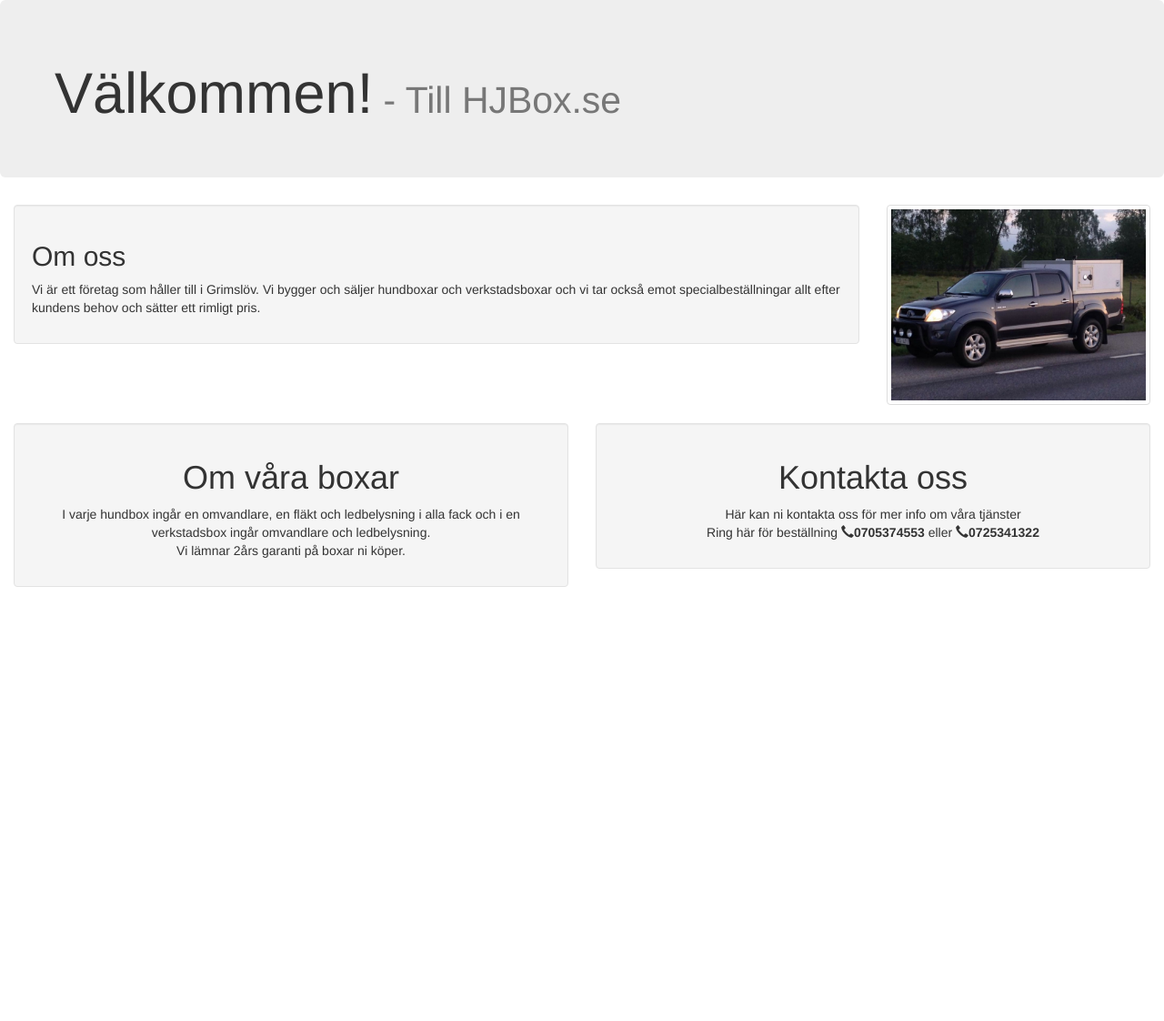
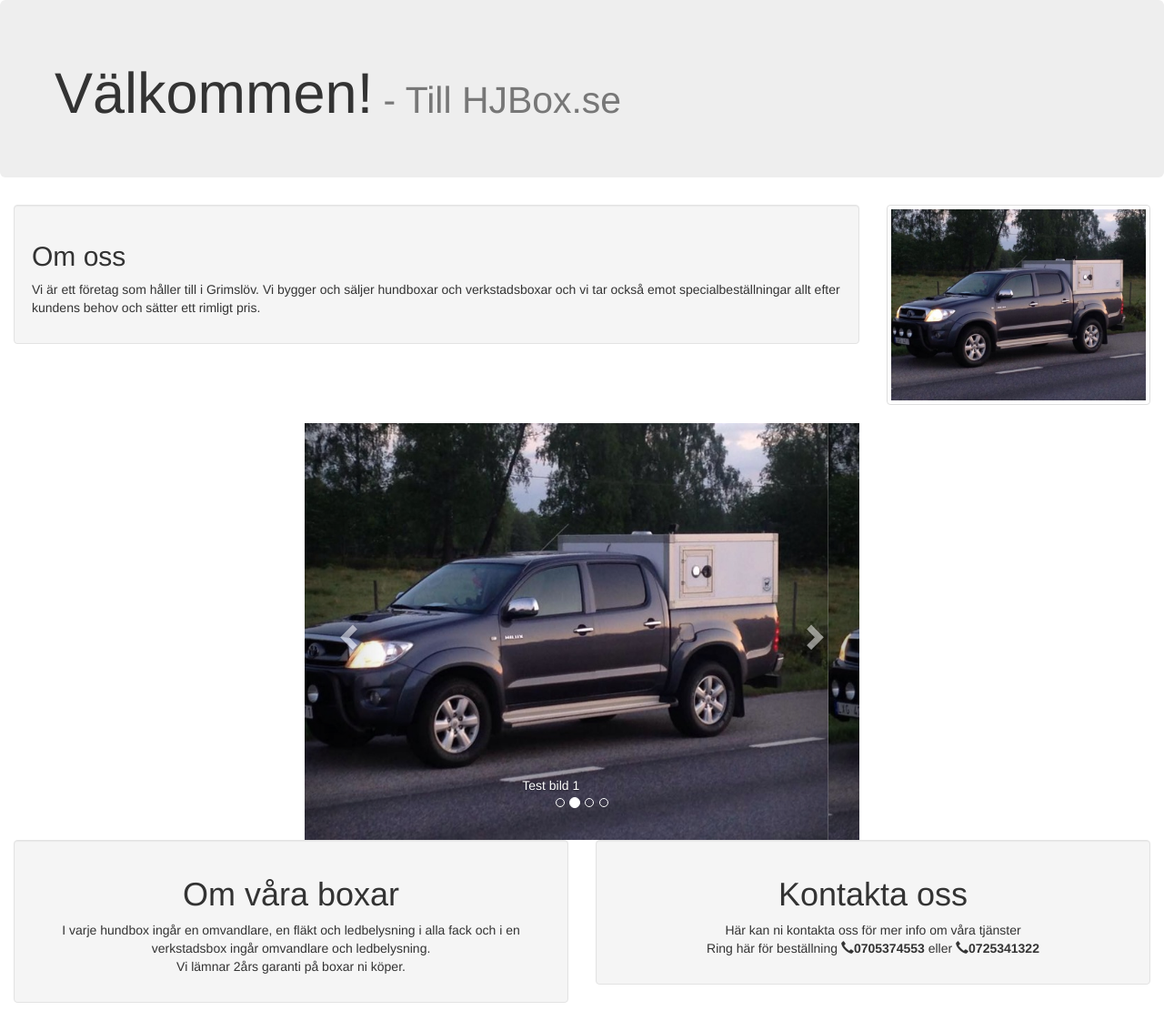
Before and after one commit to Cabbex/HJBox_newsite, a website: page index.html in a window 1280 px wide. Shown: the whole page at 91% size. Before the commit the page ends 800 px from the top, so only its background shows below. Drawn offline with nearby package versions, Linux system fonts and the light colour scheme.

Commit message:
Added pic carousel
Tested it out and it worked. Now I just need more pictures.

```diff
--- a/index.html
+++ b/index.html
@@ -48,6 +48,53 @@
                 </div>
             </div>
             <div class="row">
+                <div class="col-lg-6 col-lg-offset-3 col-md-6 col-md-offset-3 col-xs-12">
+                    <div id="carousel-example-generic" class="carousel slide" data-ride="carousel">
+                        <ol class="carousel-indicators">
+                            <li data-target="#carousel-example-generic" data-slide-to="0" class="active"></li>
+                            <li data-target="#carousel-example-generic" data-slide-to="1"></li>
+                            <li data-target="#carousel-example-generic" data-slide-to="2"></li>
+                            <li data-target="#carousel-example-generic" data-slide-to="3"></li>
+                        </ol>
+                        <div class="carousel-inner" role="listbox">
+                            <div class="item active">
+                                <img src="img/testbild.jpg" alt="Testbild">
+                                <div class="carousel-caption">
+                                    Test bild 1
+                                </div>
+                            </div>
+                            <div class="item">
+                                <img src="img/testbild.jpg" alt="...">
+                                <div class="carousel-caption">
+                                    Test bild 2
+                                </div>
+                            </div>
+                            <div class="item">
+                                <img src="img/testbild.jpg" alt="...">
+                                <div class="carousel-caption">
+                                    Test bild 3
+                                </div>
+                            </div>
+                            <div class="item">
+                                <img src="img/testbild.jpg" alt="...">
+                                <div class="carousel-caption">
+                                    Test bild 4
+                                </div>
+                            </div>
+                        </div>
+
+                        <a class="left carousel-control" href="#carousel-example-generic" role="button" data-slide="prev">
+                            <span class="glyphicon glyphicon-chevron-left" aria-hidden="true"></span>
+                            <span class="sr-only">Previous</span>
+                        </a>
+                        <a class="right carousel-control" href="#carousel-example-generic" role="button" data-slide="next">
+                            <span class="glyphicon glyphicon-chevron-right" aria-hidden="true"></span>
+                            <span class="sr-only">Next</span>
+                        </a>
+                    </div>
+                </div>
+            </div>
+            <div class="row">
                 <div class="col-lg-6 col-md-6 col-sm-12 col-xs-12">
                     <div class="well" id="omboxarpos">
                         <h1 class="text-center">Om våra boxar</h1>
@@ -68,5 +115,6 @@
         </div>
         <script src="bower_components/jquery/dist/jquery.js"></script>
         <script src="bower_components/bootstrap/dist/js/bootstrap.js"></script>
+        <script src="bower_components/bootstrap/js/carousel.js"></script>
     </body>
 </html>
```
